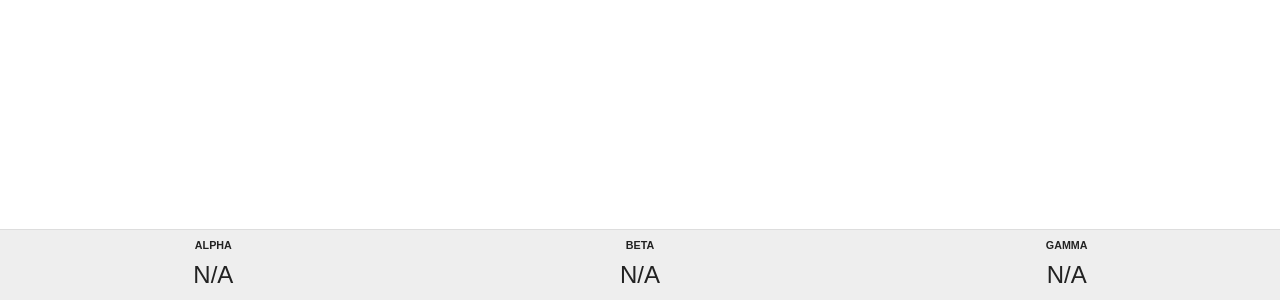
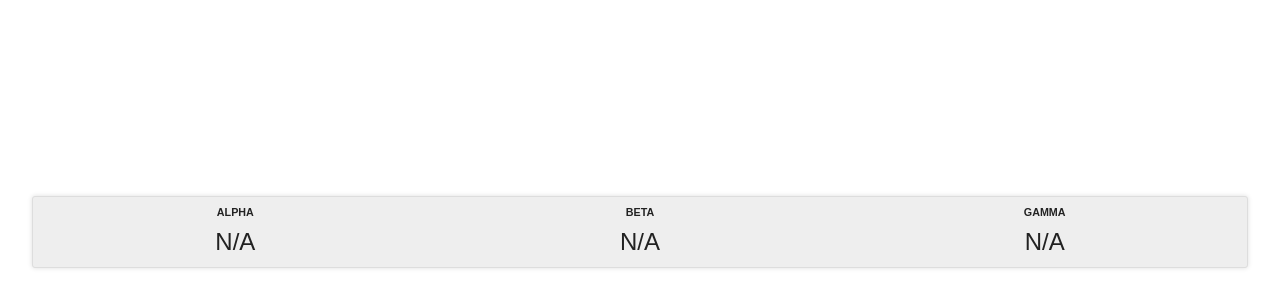
Before and after one commit to benjaminvo/Spatial-Navigation, a website: page index.html in a window 1280 px wide. Shown: the part 500-800 px from the top of the page. Drawn offline with nearby package versions, Linux system fonts and the light colour scheme.

Commit message:
Styling of current orientation info box

```diff
--- a/css/main.css
+++ b/css/main.css
@@ -83,21 +83,28 @@ h1, h2, h3, h4, h5, h6, p, li {
  * Current orientation values
  */
 
-.orientation-info {
+.orientation-wrap {
   position: absolute;
   bottom: 0;
   width: 100%;
+  padding: 2em;
+}
+.orientation-wrap-inner {
   padding: .5em 0;
-  text-align: center;
   background: #eee;
-  border-top: 1px solid #ddd;
+  border: 1px solid #ddd;
+  -webkit-border-radius: 3px;
+          border-radius: 3px;
+
+  box-shadow: 0 0 5px #ddd;
 }
-.orientation-info div {
+.orientation-parameter {
   width: 33.333%;
   float: left;
+  text-align: center;
   text-transform: uppercase;
 }
-.orientation-parameter {
+.orientation-title {
   margin-bottom: .5em;
 }
 .orientation-value {
--- a/index.html
+++ b/index.html
@@ -12,20 +12,29 @@
     </head>
     <body>
 
-        <div class="orientation-info">
-            <div>
-                <h6 class="orientation-parameter">Alpha</h5>
-                <span class="orientation-value" id="alpha">n/a</span> <!-- 0 to 360 -->
-            </div>
-            <div>
-                <h6 class="orientation-parameter">Beta</h5>
-                <span class="orientation-value" id="beta">n/a</span> <!-- -180 to 180 -->
-            </div>
-            <div>
-                <h6 class="orientation-parameter">Gamma</h5>
-                <span class="orientation-value" id="gamma">n/a</span> <!-- -90 to 90 -->
-            </div>
-        </div>
+        <div class="orientation-wrap">
+            <div class="orientation-wrap-inner clearfix">
+
+                <!-- Alpha (0 to 360) -->
+                <div class="orientation-parameter">
+                    <h6 class="orientation-title">Alpha</h6>
+                    <span class="orientation-value" id="alpha">n/a</span>
+                </div>
+
+                <!-- Beta (-180 to 180) -->
+                <div class="orientation-parameter">
+                    <h6 class="orientation-title">Beta</h6>
+                    <span class="orientation-value" id="beta">n/a</span>
+                </div>
+
+                <!-- Gamma (-90 to 90) -->
+                <div class="orientation-parameter">
+                    <h6 class="orientation-title">Gamma</h6>
+                    <span class="orientation-value" id="gamma">n/a</span>
+                </div>
+
+            </div> <!-- orientation-wrap-inner -->
+        </div> <!-- orientation-wrap -->
 
         <script src="https://ajax.googleapis.com/ajax/libs/jquery/1.11.3/jquery.min.js"></script>
         <script>window.jQuery || document.write('<script src="js/vendor/jquery-1.11.3.min.js"><\/script>')</script>
```
